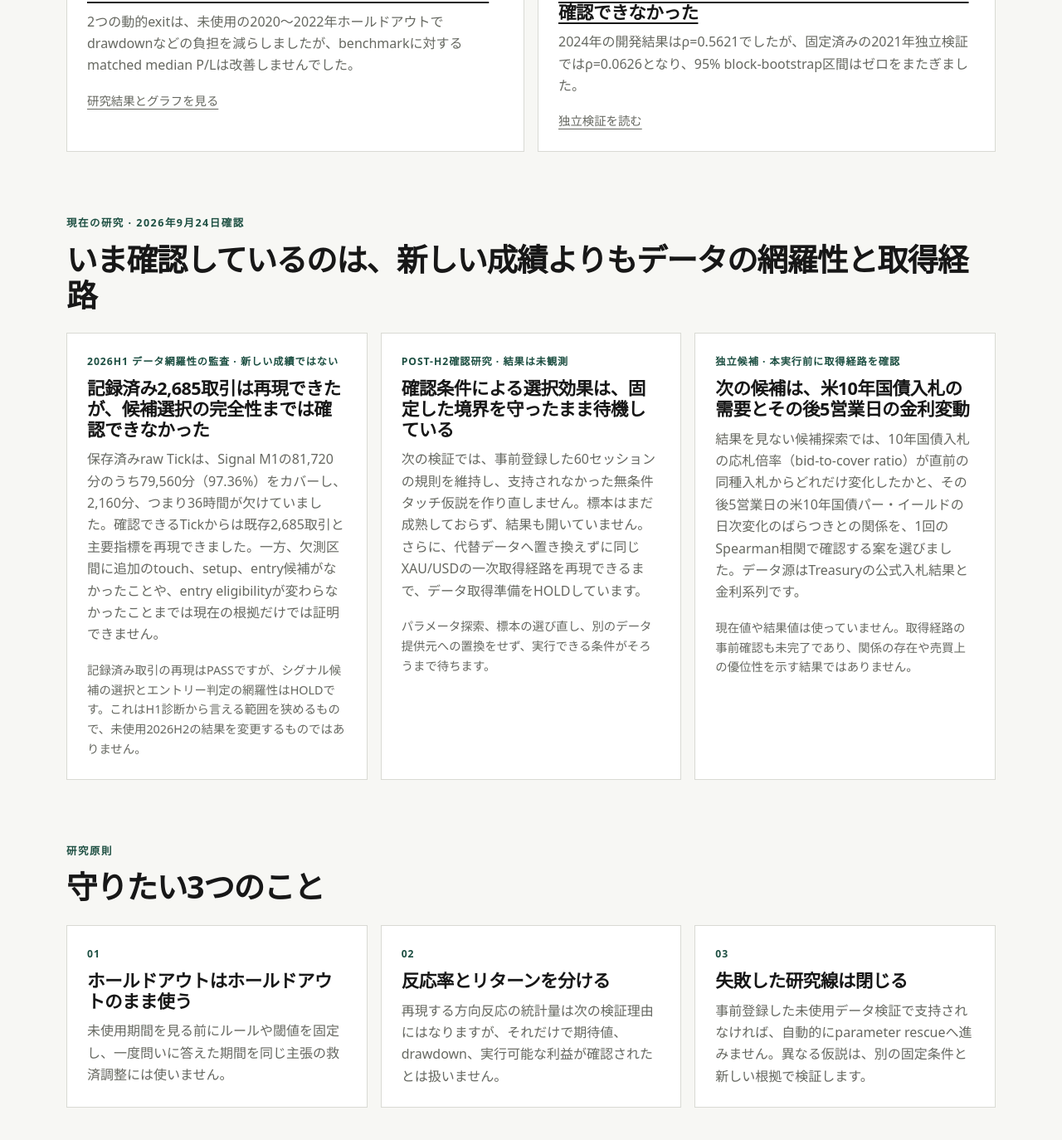
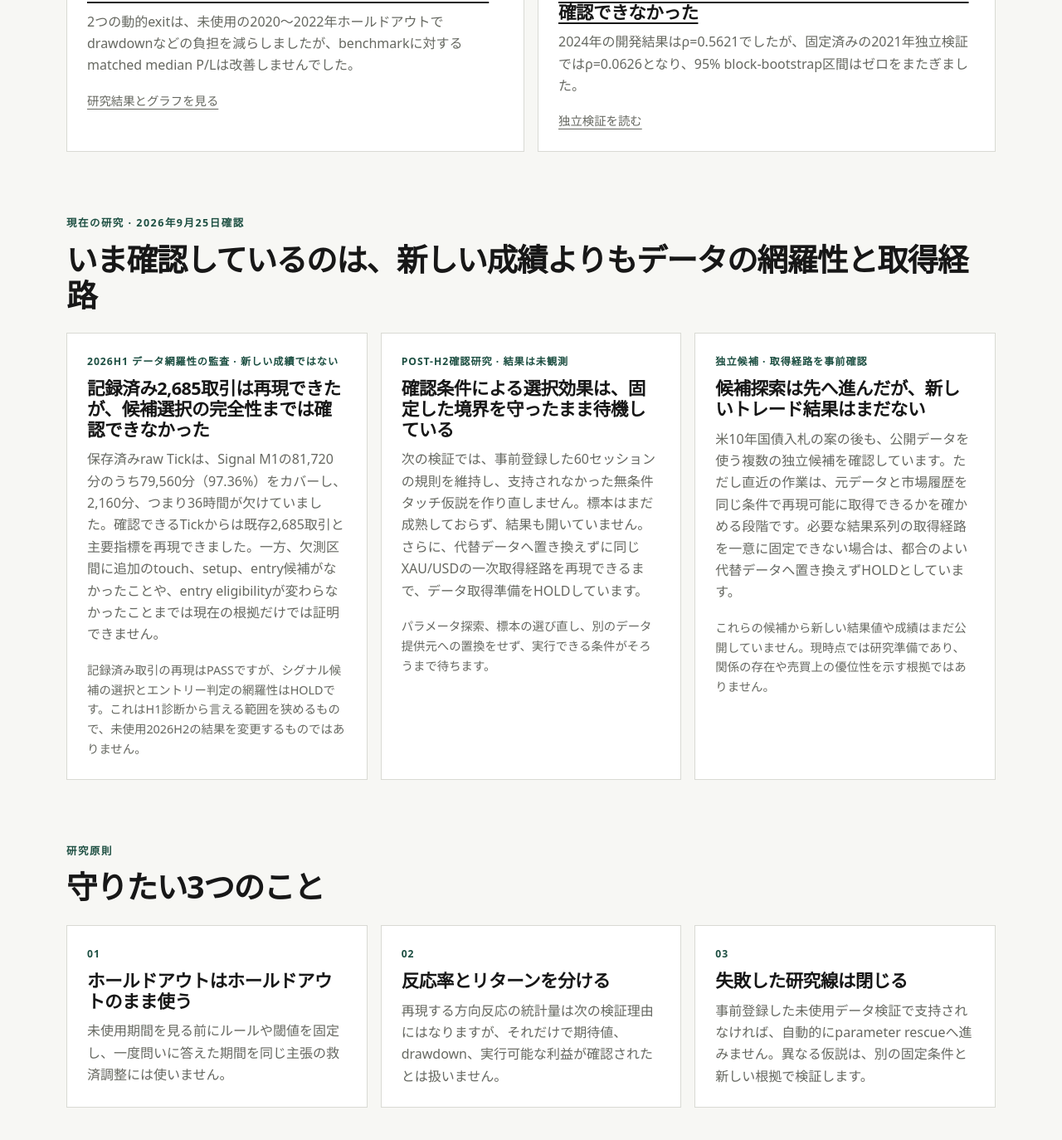
Before and after one commit to Josh-Temple/studio-lab-research, a Jekyll site: the page built from ja/trading.md, in a window 1280 px wide and 1400 px high, scrolled down 1406 px. Shown: the top 1374 px of the window at 83% size. Built offline with Jekyll 4.4.1, drawn with Linux system fonts in a browser that asks for light colours.

Commit message:
トレード研究の現在地を更新

```diff
--- a/ja/trading.md
+++ b/ja/trading.md
@@ -2,7 +2,7 @@
 title: トレード
 lang: ja
 permalink: /ja/trading/
-updated: "2026-09-24"
+updated: "2026-09-25"
 description: Studio Labのレビュー済みトレード研究。開発テスト、ホールドアウト、未使用データ検証、execution-aware検証、prospective protocol、negative resultを含みます。
 ---
 
@@ -47,7 +47,7 @@ description: Studio Labのレビュー済みトレード研究。開発テスト
 </section>
 
 <section class="section">
-  <div class="section-heading"><div><p class="eyebrow">現在の研究 · 2026年9月24日確認</p><h2>いま確認しているのは、新しい成績よりもデータの網羅性と取得経路</h2></div></div>
+  <div class="section-heading"><div><p class="eyebrow">現在の研究 · 2026年9月25日確認</p><h2>いま確認しているのは、新しい成績よりもデータの網羅性と取得経路</h2></div></div>
   <div class="feature-grid">
     <article class="feature-card">
       <p class="feature-meta">2026H1 データ網羅性の監査 · 新しい成績ではない</p>
@@ -62,10 +62,10 @@ description: Studio Labのレビュー済みトレード研究。開発テスト
       <p class="card-links">パラメータ探索、標本の選び直し、別のデータ提供元への置換をせず、実行できる条件がそろうまで待ちます。</p>
     </article>
     <article class="feature-card">
-      <p class="feature-meta">独立候補 · 本実行前に取得経路を確認</p>
-      <h3>次の候補は、米10年国債入札の需要とその後5営業日の金利変動</h3>
-      <p>結果を見ない候補探索では、10年国債入札の応札倍率（bid-to-cover ratio）が直前の同種入札からどれだけ変化したかと、その後5営業日の米10年国債パー・イールドの日次変化のばらつきとの関係を、1回のSpearman相関で確認する案を選びました。データ源はTreasuryの公式入札結果と金利系列です。</p>
-      <p class="card-links">現在値や結果値は使っていません。取得経路の事前確認も未完了であり、関係の存在や売買上の優位性を示す結果ではありません。</p>
+      <p class="feature-meta">独立候補 · 取得経路を事前確認</p>
+      <h3>候補探索は先へ進んだが、新しいトレード結果はまだない</h3>
+      <p>米10年国債入札の案の後も、公開データを使う複数の独立候補を確認しています。ただし直近の作業は、元データと市場履歴を同じ条件で再現可能に取得できるかを確かめる段階です。必要な結果系列の取得経路を一意に固定できない場合は、都合のよい代替データへ置き換えずHOLDとしています。</p>
+      <p class="card-links">これらの候補から新しい結果値や成績はまだ公開していません。現時点では研究準備であり、関係の存在や売買上の優位性を示す根拠ではありません。</p>
     </article>
   </div>
 </section>
```
